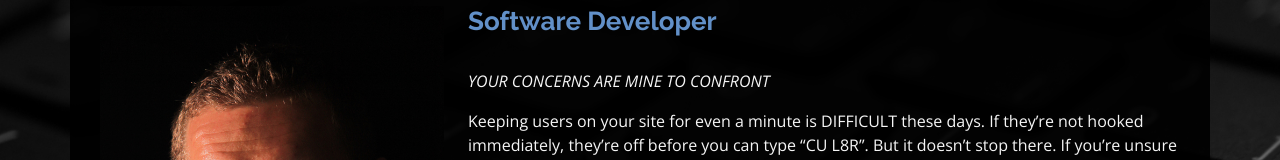
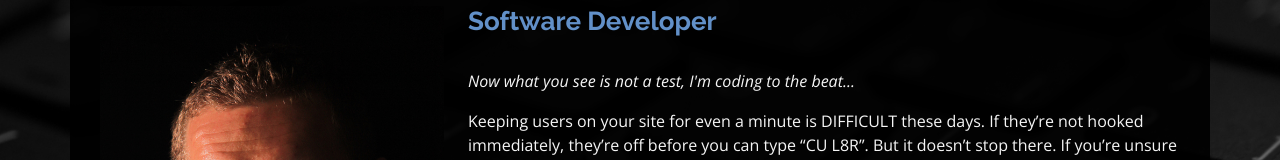
Before and after one commit to StevieBrooks/newPortfolioSite, a plain HTML site: page index.html in a window 1280 px wide. Both pictures are taken after a click on the link "About". Shown: the part 207-367 px from the top of the page. Drawn offline with nearby package versions, Linux system fonts and the light colour scheme; files whose address does not match are found by name.

Commit message:
Change tagline

```diff
--- a/index.html
+++ b/index.html
@@ -92,7 +92,7 @@
           <h3>Software Developer</h3>
           <br>
           <p class="fst-italic">
-            <em>YOUR CONCERNS ARE MINE TO CONFRONT</em>
+            <em>Now what you see is not a test, I'm coding to the beat...</em>
           </p>
 
           <p>Keeping users on your site for even a minute is DIFFICULT these days. If they’re not hooked immediately, they’re off before you can type “CU L8R”. But it doesn’t stop there. If you’re unsure what the PROBLEM is, how do you fix it?</p>
```
